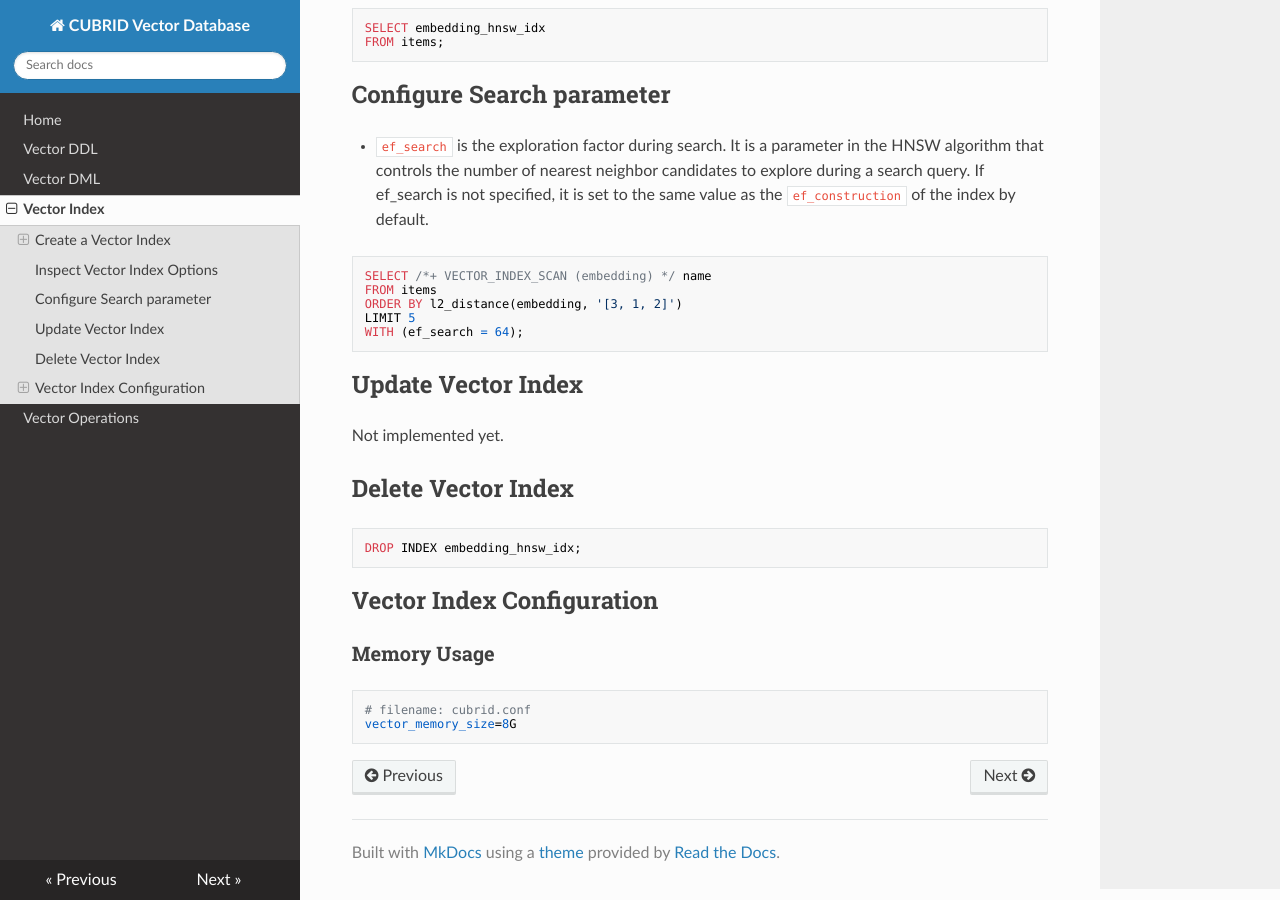
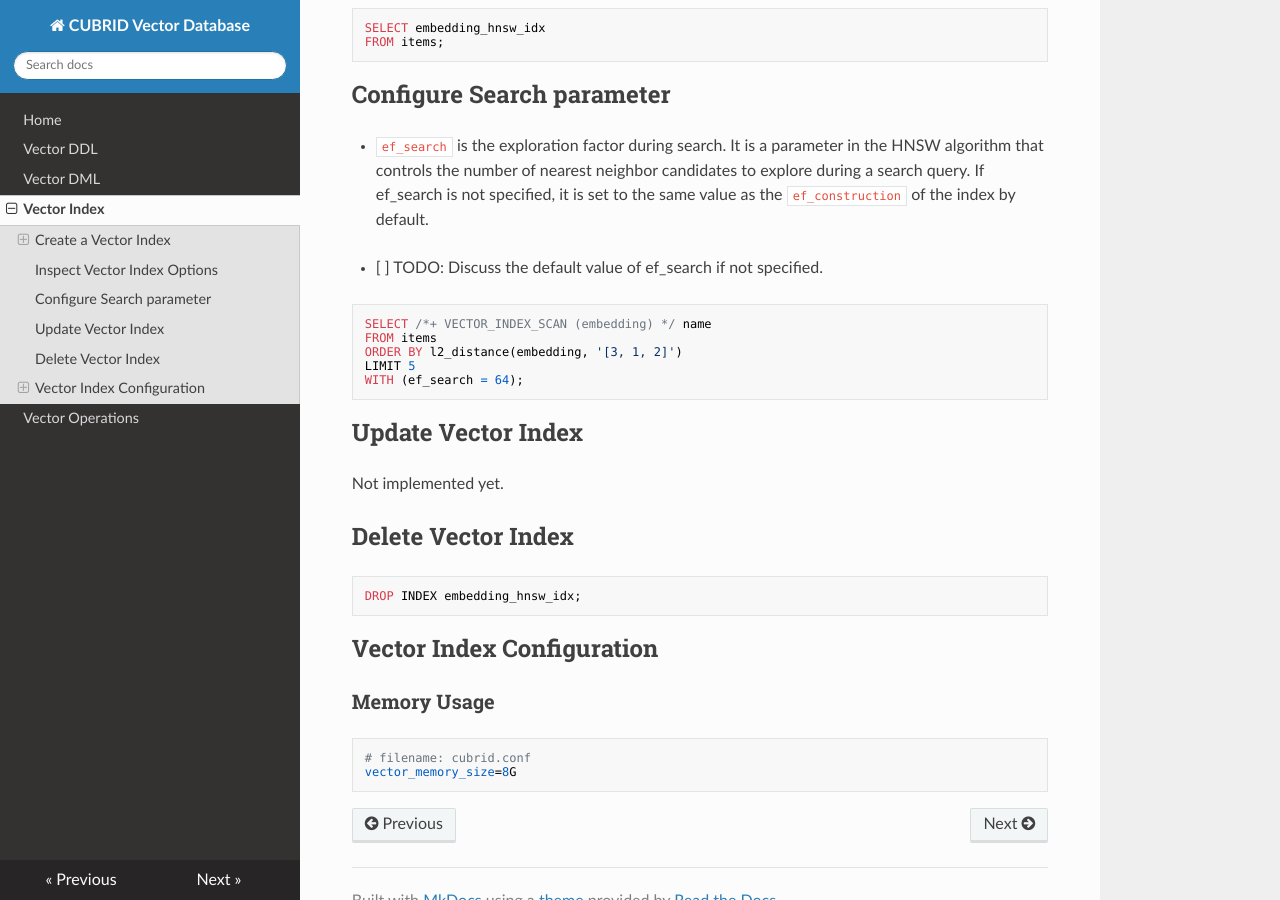
Before and after one commit to vimkim/cubrid-vec-manual, an MkDocs documentation site: the page built from docs/vector-index.md, in a window 1280 px wide and 900 px high, scrolled down 1268 px. Built offline with MkDocs 1.6.1, drawn with Linux system fonts in a browser that asks for light colours; nearby versions of some CDN libraries.

Commit message:
todo(index): ef_search default value

````diff
--- a/docs/vector-index.md
+++ b/docs/vector-index.md
@@ -75,6 +75,8 @@ FROM items;
   If ef_search is not specified,
   it is set to the same value as the `ef_construction` of the index by default.
 
+- [ ] TODO: Discuss the default value of ef_search if not specified.
+
 ```sql
 SELECT /*+ VECTOR_INDEX_SCAN (embedding) */ name
 FROM items
````
